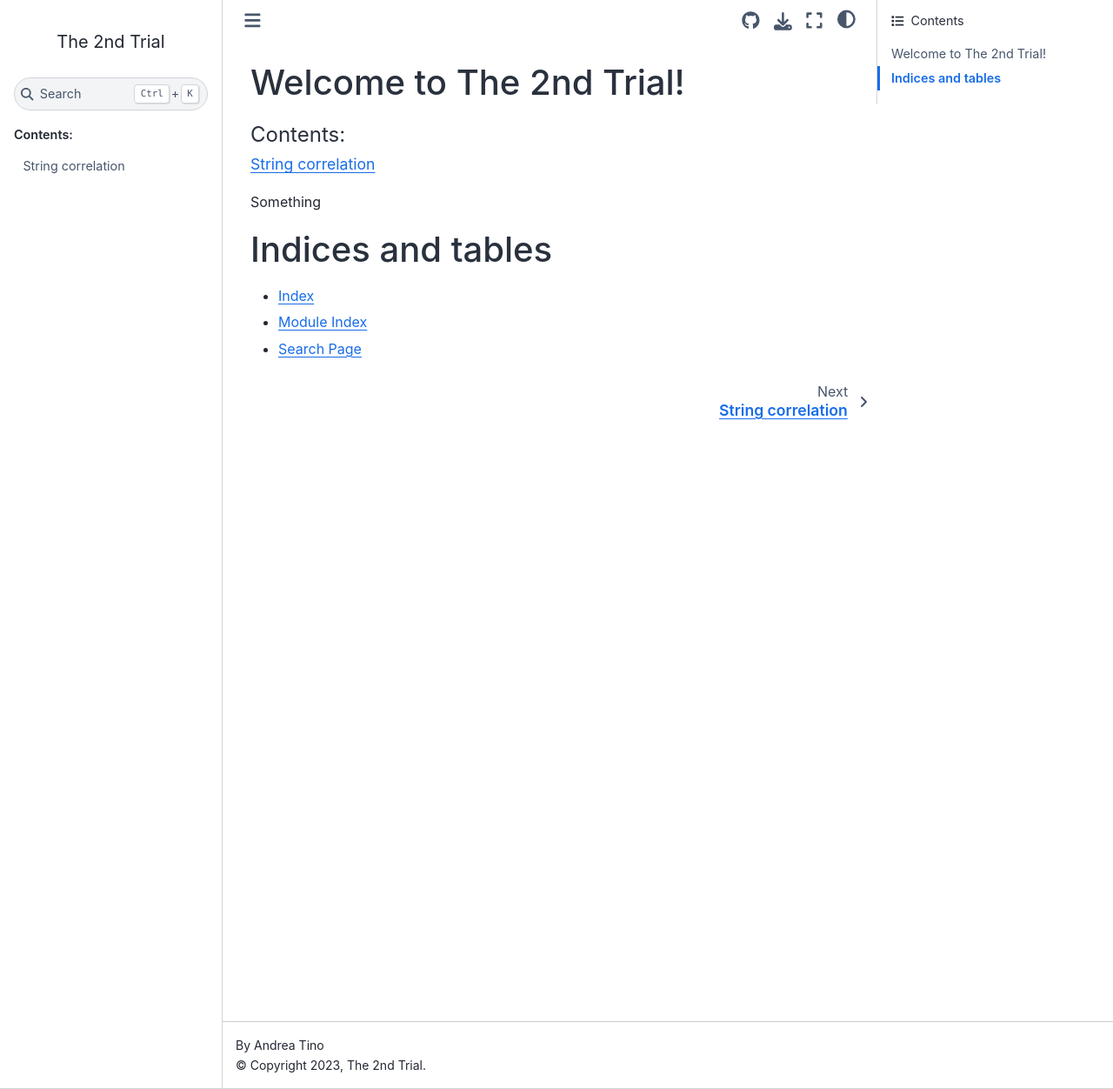
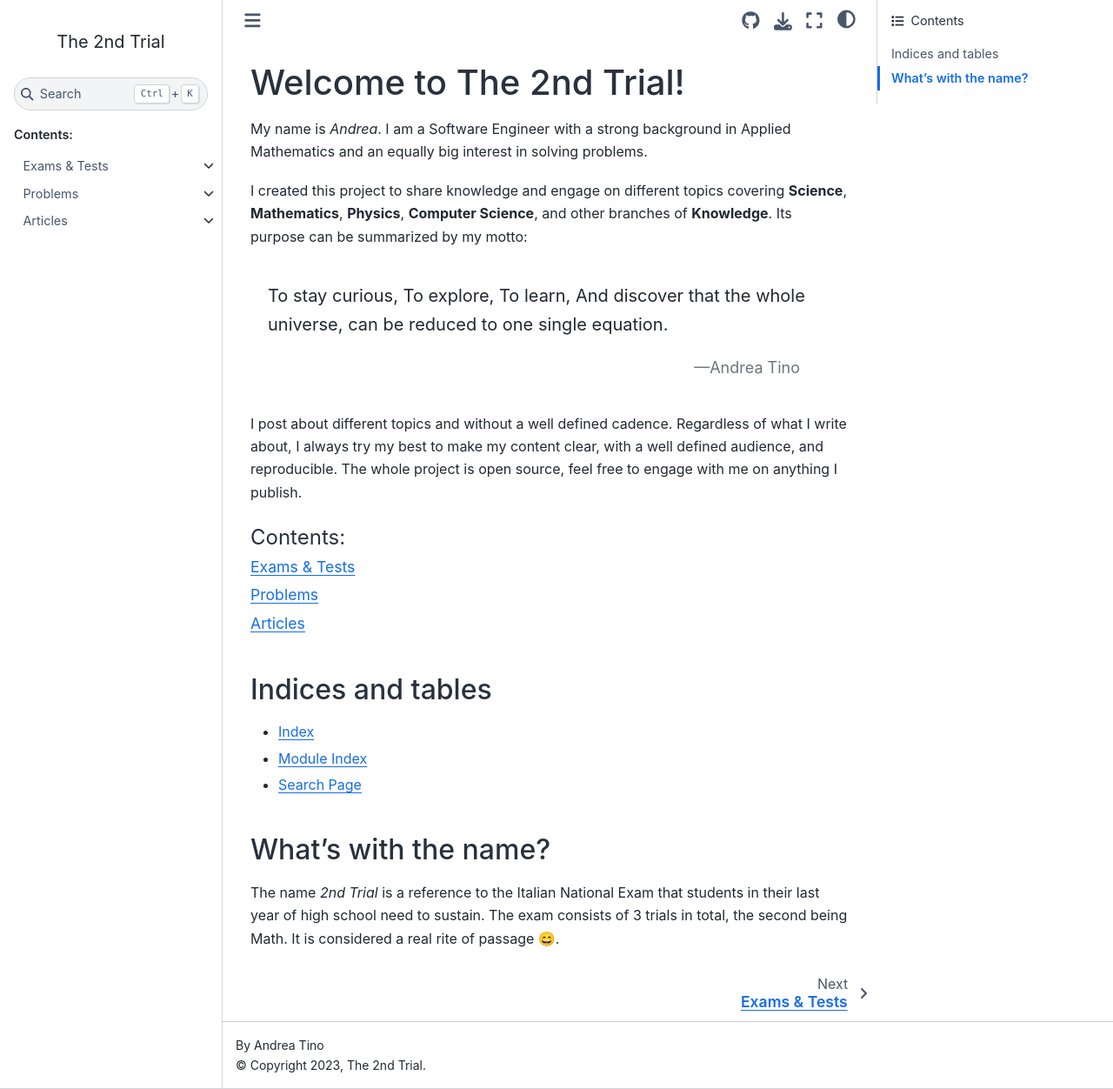
Before and after one commit to the-second-trial/the-second-trial, a Sphinx documentation site: the page built from docs/source/index.rst, in a window 1280 px wide and 1252 px high. Shown: the whole window at 87% size. Built offline with Sphinx 7.4.7 and the Sphinx Book theme 1.1.4, drawn with Linux system fonts in a browser that asks for light colours.

```diff
--- a/docs/source/conf.py
+++ b/docs/source/conf.py
@@ -30,6 +30,9 @@ extensions = [
     "sphinx.ext.viewcode",
     "sphinx.ext.autodoc",
     "sphinx.ext.autosummary",
+    "sphinxemoji.sphinxemoji",
+    "sphinxcontrib.jquery",
+    "sphinx_disqus.disqus",
 ]
 
 # Add any paths that contain templates here, relative to this directory.
@@ -39,6 +42,26 @@ templates_path = ["_templates"]
 # directories to ignore when looking for source files.
 # This pattern also affects html_static_path and html_extra_path.
 exclude_patterns = ["_build", "Thumbs.db", ".DS_Store"]
+
+
+# -- Options for MyST --------------------------------------------------------
+# https://myst-parser.readthedocs.io/en/stable/syntax/optional.html#math-shortcuts
+
+myst_enable_extensions = [
+    "amsmath",
+    "attrs_inline",
+    "colon_fence",
+    "deflist",
+    "dollarmath",
+    "fieldlist",
+    "html_admonition",
+    "html_image",
+    #"linkify",
+    "replacements",
+    "smartquotes",
+    "strikethrough",
+    "substitution",
+]
 
 
 # -- Options for HTML output -------------------------------------------------
@@ -54,3 +77,8 @@ html_theme_options = {
     "use_sidenotes": True,
     #"announcement": "<b>v0.19</b> is now out! See the Changelog for details",
 }
+
+
+# -- Options for Disqus ------------------------------------------------------
+# https://sphinx-disqus.readthedocs.io/en/v1.2.0/install.html
+disqus_shortname = "the2ndtrial"
--- a/docs/source/index.rst
+++ b/docs/source/index.rst
@@ -6,17 +6,41 @@
 Welcome to The 2nd Trial!
 =========================
 
+My name is *Andrea*. I am a Software Engineer with a strong background in Applied Mathematics and an equally big interest in solving problems.
+
+I created this project to share knowledge and engage on different topics covering **Science**, **Mathematics**, **Physics**, **Computer Science**, and other branches of **Knowledge**.
+Its purpose can be summarized by my motto:
+
+.. epigraph::
+
+   To stay curious,
+   To explore,
+   To learn,
+   And discover that the whole universe,
+   can be reduced to one single equation.
+
+   -- Andrea Tino
+
+I post about different topics and without a well defined cadence.
+Regardless of what I write about, I always try my best to make my content clear, with a well defined audience, and reproducible.
+The whole project is open source, feel free to engage with me on anything I publish.
+
 .. toctree::
-   :maxdepth: 2
+   :maxdepth: 1
    :caption: Contents:
 
-   content/06032023_text_correlation/default
-
-Something
+   content/exams_tests/default
+   content/problems/default
+   content/articles/default
 
 Indices and tables
-==================
+------------------
 
 * :ref:`genindex`
 * :ref:`modindex`
 * :ref:`search`
+
+What's with the name?
+---------------------
+
+The name *2nd Trial* is a reference to the Italian National Exam that students in their last year of high school need to sustain. The exam consists of 3 trials in total, the second being Math. It is considered a real rite of passage |:smile:|.
```
Also changed, not shown: docs/source/content/06032023_text_correlation/default.md (deleted, +0 -22 lines), docs/source/content/articles/default.rst (added, +21 -0 lines), docs/source/content/exams_tests/16032023_cambridge_trim/default.md (added, +26 -0 lines), docs/source/content/exams_tests/default.rst (added, +23 -0 lines), docs/source/content/problems/06032023_text_correlation/default.md (added, +49 -0 lines), docs/source/content/problems/default.rst (added, +23 -0 lines), 1 other file.
